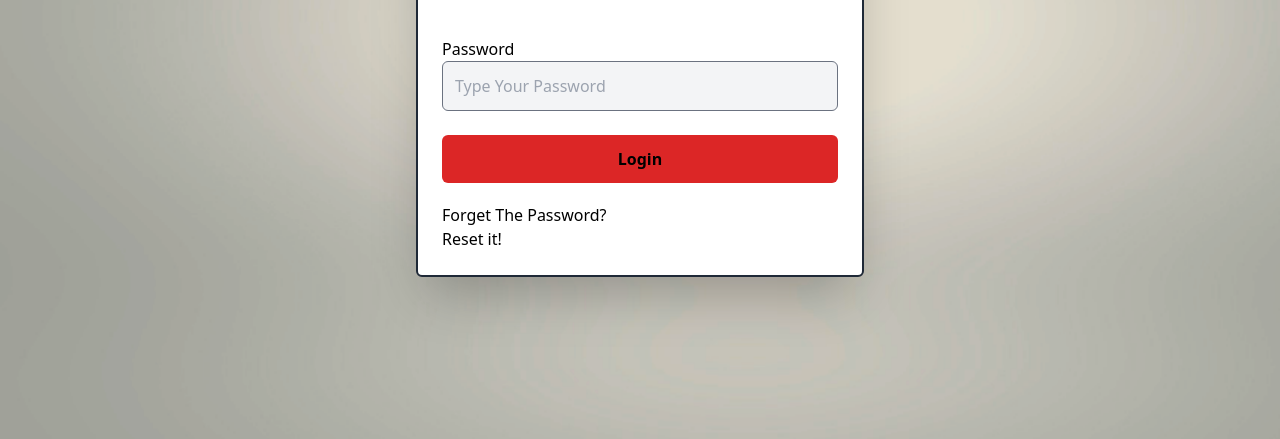
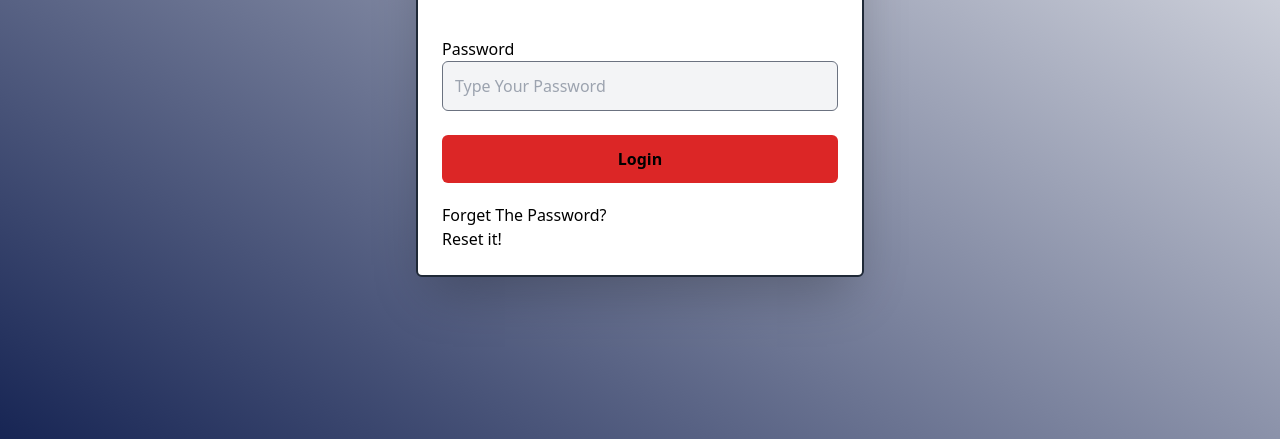
Before and after one commit to nmcev/tailwind-project, a website: page index.html in a window 1280 px wide. Shown: the part 361-800 px from the top of the page. Drawn offline with Linux system fonts and the light colour scheme.

Commit message:
chore : change + fixed the bg img to color

```diff
--- a/index.html
+++ b/index.html
@@ -33,7 +33,7 @@
         <!--/Header Part  -->
 
         <!-- Content Part -->
-        <div class='flex items-center justify-center min-h-screen bg-[url("/img/bg.png")]  bg-cover bg-no-repeat'>
+        <div class='flex items-center justify-center min-h-screen bg-gradient-to-tr from-blue-950  bg-cover bg-no-repeat'>
 
             <div class="w-full max-w-md p-6 shadow-2xl bg-white rounded-md gap-6 border-2 border-dot border-gray-800 ">
 
```
Also changed, not shown: build/css/style.css.
